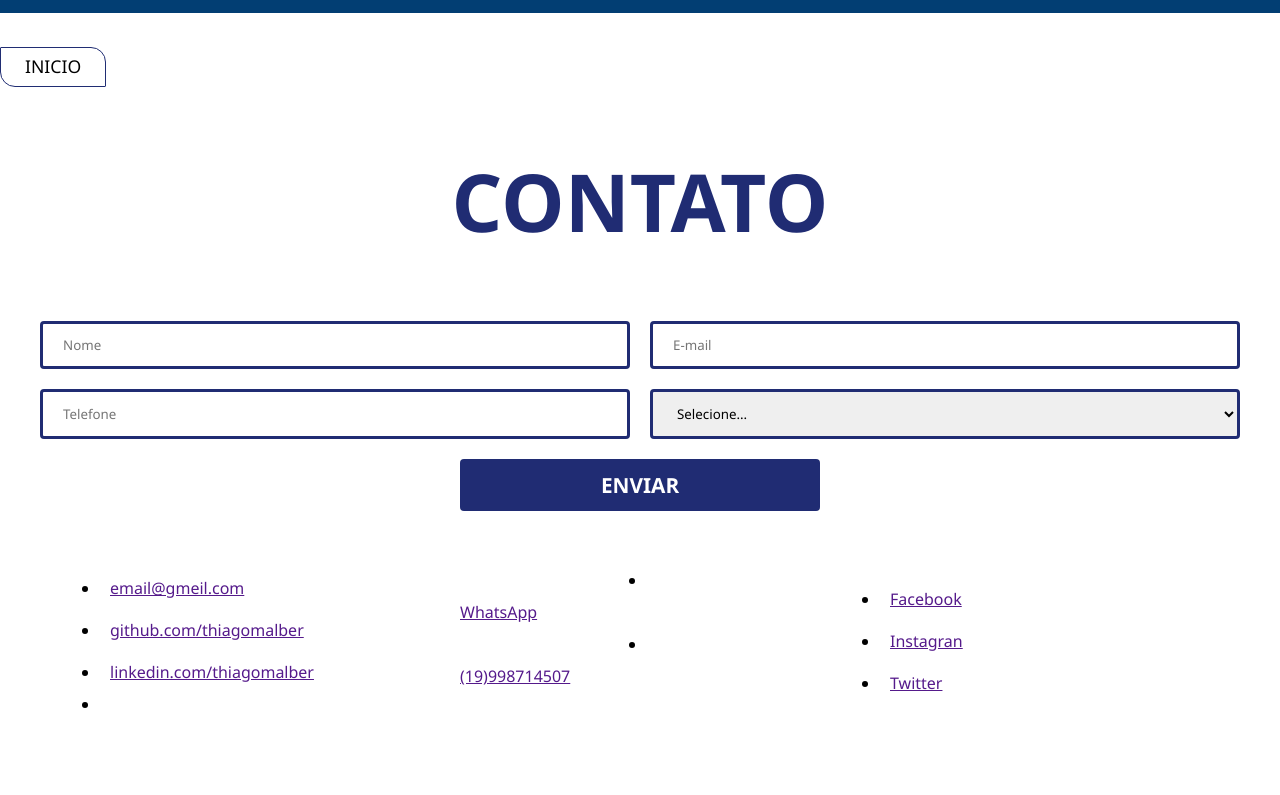
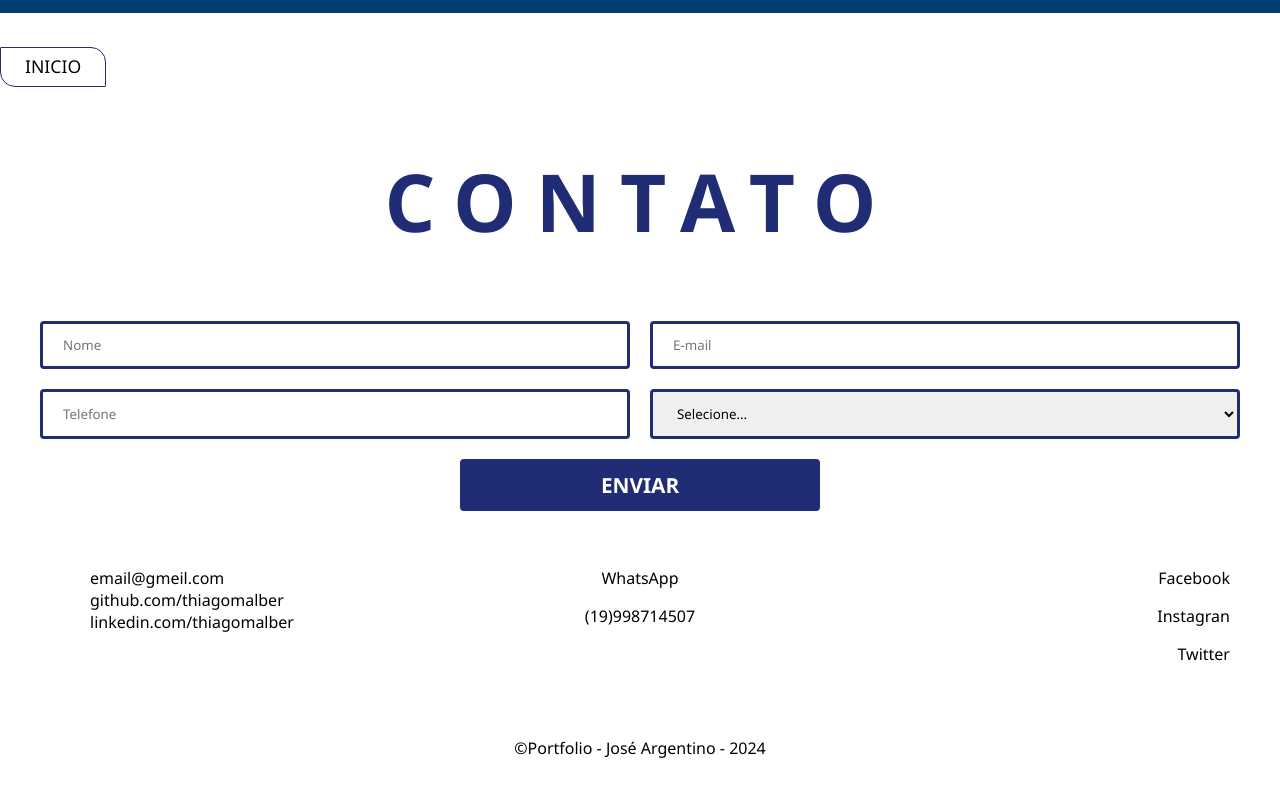
Before and after one commit to Jose-argentino/projeto-portifolio, a plain HTML site: page index.html in a window 1280 px wide. Shown: the part 2898-3693 px from the top of the page. Before the commit the page ends 3649 px from the top, so only its background shows below. Drawn offline with Linux system fonts and the light colour scheme.

Commit message:
html e css ok

```diff
--- a/css/estilo-footer.css
+++ b/css/estilo-footer.css
@@ -47,23 +47,48 @@ footer{
     text-transform: uppercase;
     text-align: center;
     color: #202c73;
+    letter-spacing: 1.2rem;
+    /* espaçoentre as letras */
 }
 
 
+
 #footer-inferior{
-    display: flex;
-    gap: 10px;
-    text-align: center;
-    align-items: center;
-    padding: 20px;
+    display: grid;
+    grid-template-columns: 1fr 1fr 1fr;
+    gap: 20px;
+    /* text-align: center; */
+    /* align-items: center; */
+    padding: 20px 0;
 }
 
 #footer-inferior div{
-    flex: 1;
+    /* background: #202c73; */
 }
 
 #footer-inferior a{
     padding: 10px;
-    display: flex;
+    text-decoration: none;
+    color: #000;
+}
 
+li{
+    list-style-type: none;
 }
+
+#footer-inferior a:haver{
+    color: #000000a6;
+}
+
+#alinhado-direita{
+    text-align: right;
+}
+
+#alinhado-centro{
+    text-align: center;
+}
+
+#copy{
+    padding: 20px 0;
+    text-align: center;
+}
--- a/index.html
+++ b/index.html
@@ -222,25 +222,21 @@
                         </ul>
                     </div>
 
-                    <div>
-                        <il>
-                            <li><a href="">WhatsApp</a></li>
-                            <li><a href="">(19)998714507</a></li>
-
-                        </il>
-                        <p></p>
+                    <div id="alinhado-centro">
+                        <p><a href="">WhatsApp</a></p>
+                        <p><a href="">(19)998714507</a></p>
                     </div>
 
-                    <div>
-                        <ul>
-                            <li><a href="">Facebook</a></li>
-                            <li><a href="">Instagran</a></li>
-                            <li><a href="">Twitter</a></li>
-                        </ul>
+                    <div id="alinhado-direita">
+                        <p><a href="">Facebook</a></p>
+                        <p><a href="">Instagran</a></p>
+                        <p><a href="">Twitter</a></p>
                     </div>
                 </div>
 
-
+                <div id="copy">
+                    <p>&copy;Portfolio - José Argentino - 2024</p>
+                </div>
             </section>
         </footer>
 
```
